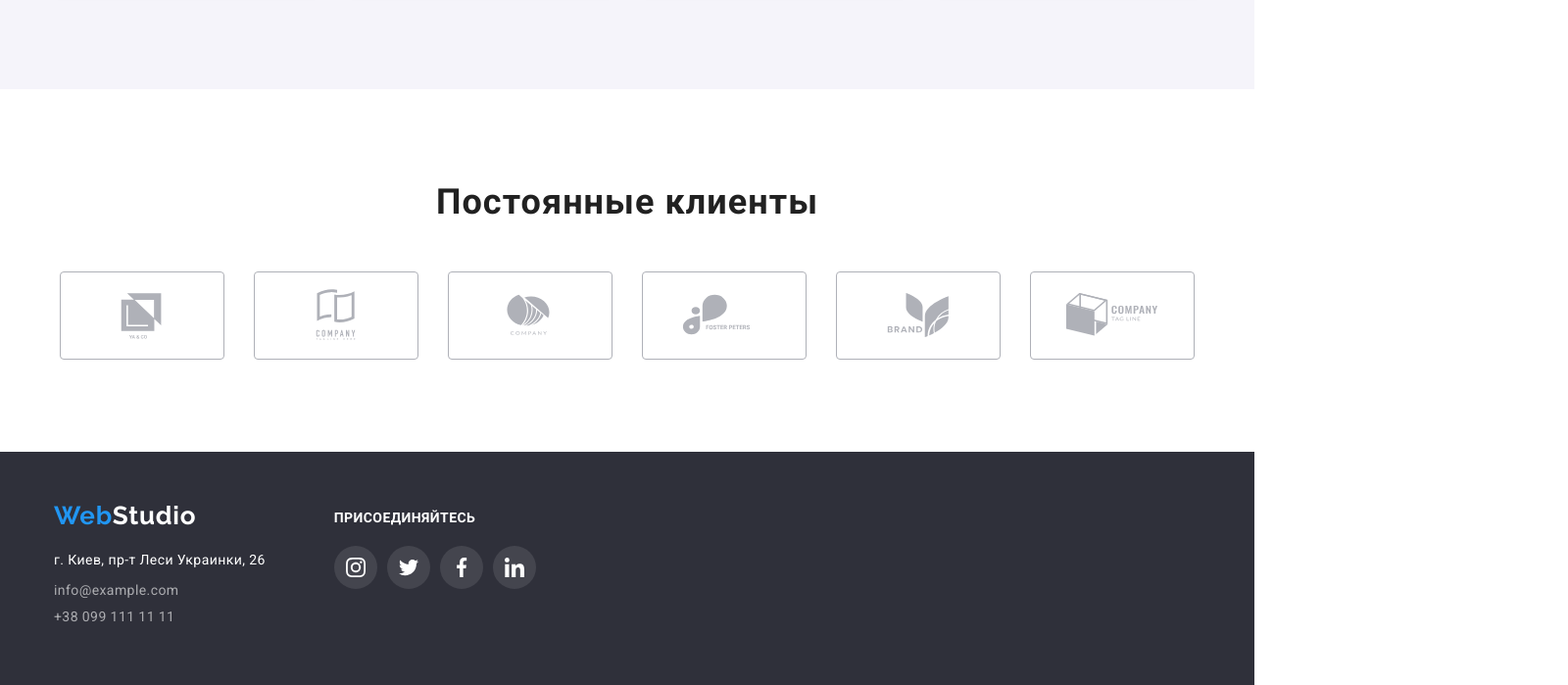
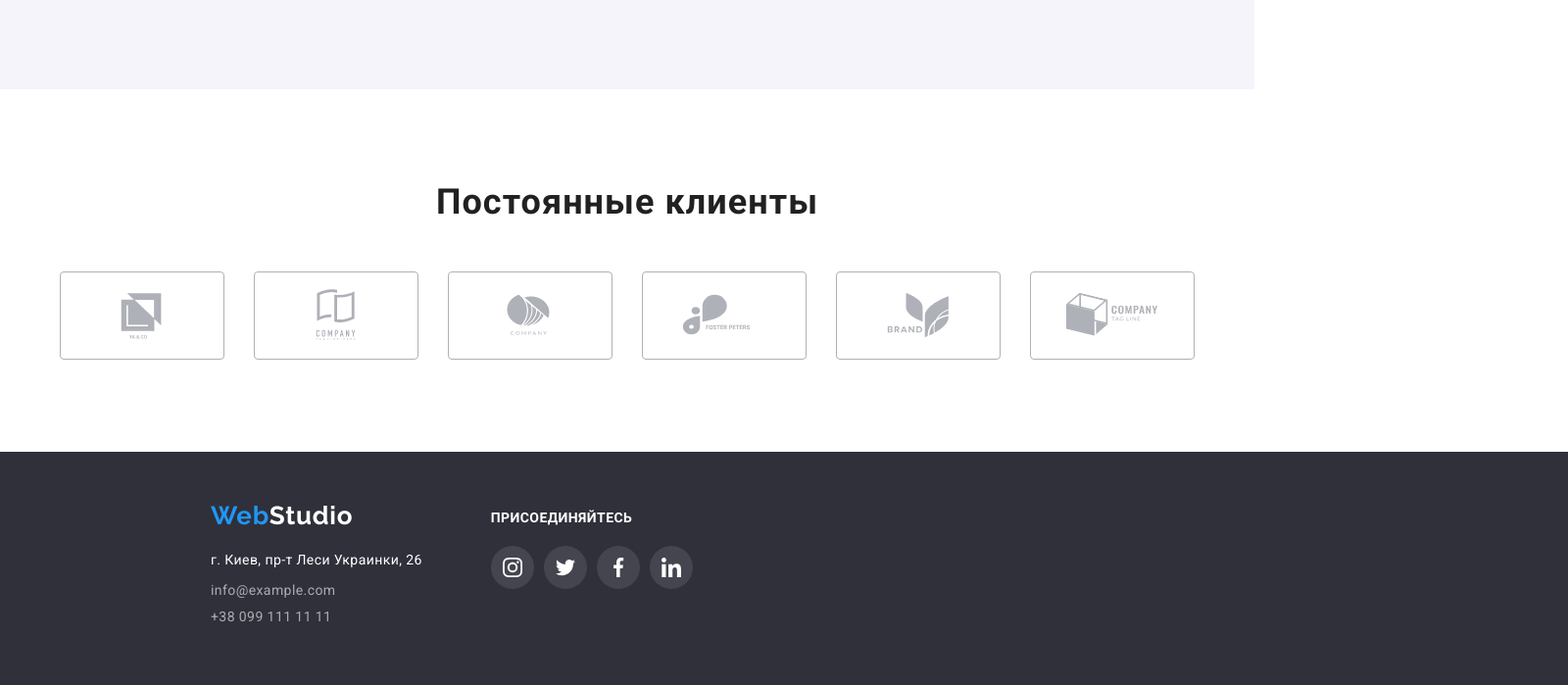
Before and after one commit to ParavoZ17/hw-05, a plain HTML site: page index.html in a window 1280 px wide. Shown: the part 2216-2915 px from the top of the page at 98% size, 1600 px wide, since content can reach past the window. Drawn offline with nearby package versions, Linux system fonts and the light colour scheme.

Commit message:
update
змінив ширину футера

```diff
--- a/css/styles.css
+++ b/css/styles.css
@@ -495,7 +495,7 @@ footer .logo {
 .list .phone:hover{
     color:#2196F3;
 }
-.footer {max-width: 1600px;
+.footer {min-width: 1600px;
     padding-top: 60px;
 padding-bottom: 60px;
 margin-left: auto;
```
